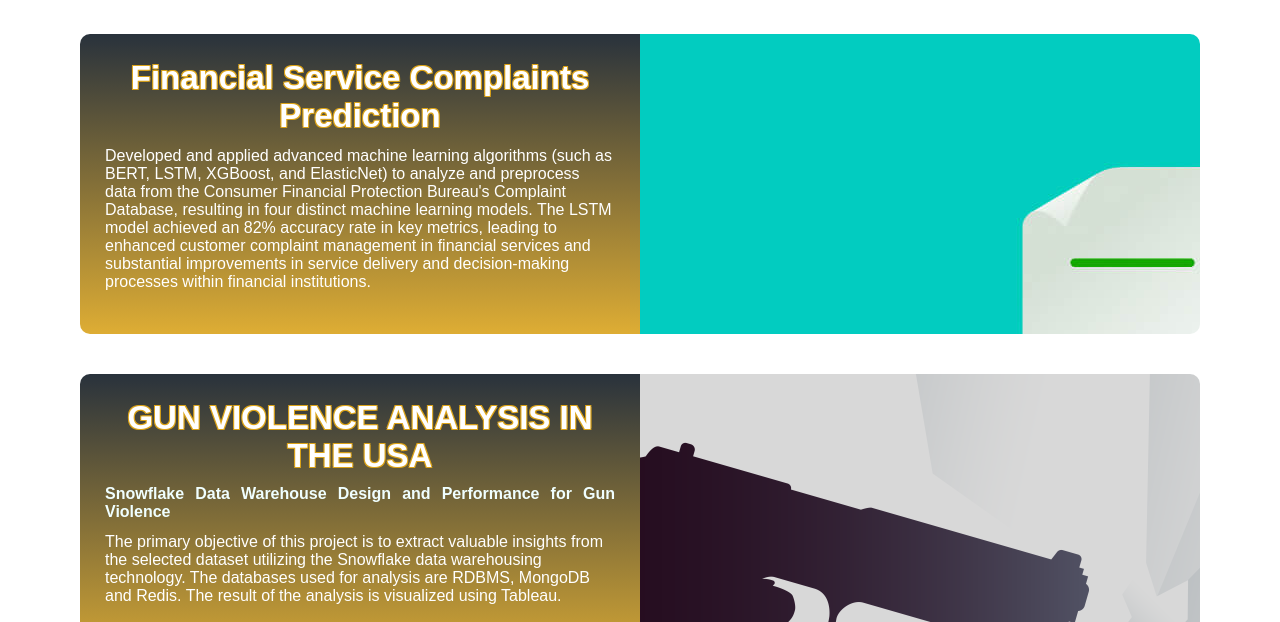
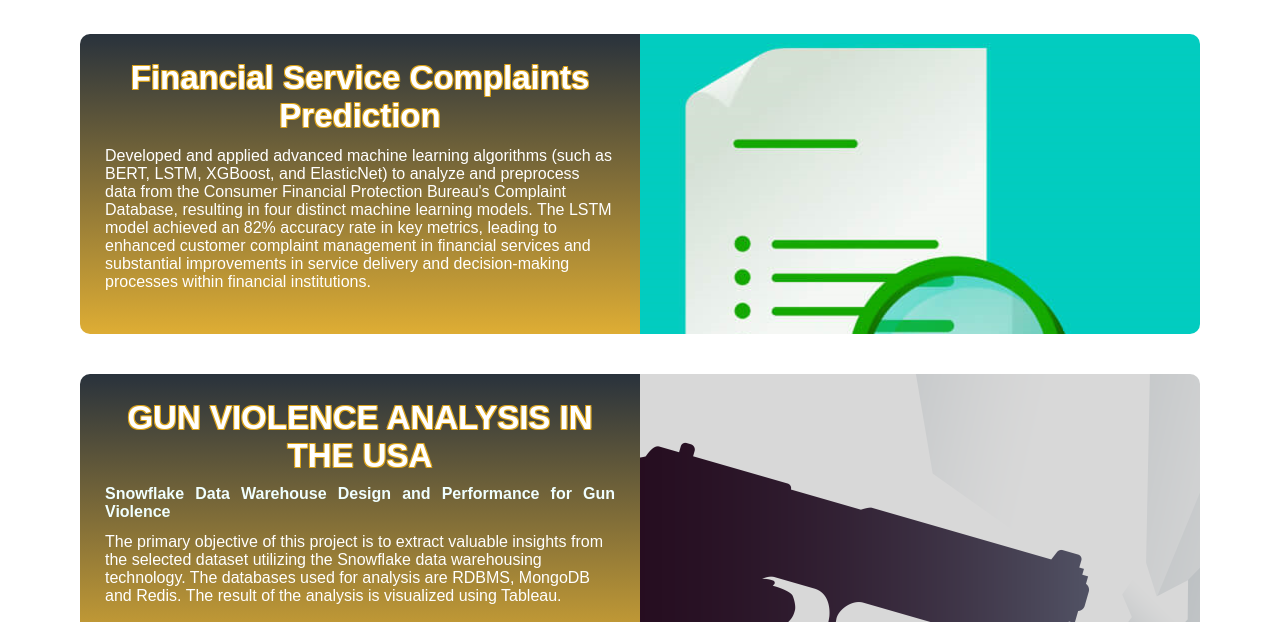
Before and after one commit to nehadabeeru/nehadabeeru.github.io, a plain HTML site: page index.html in a window 1280 px wide. Shown: the part 1893-2515 px from the top of the page. Drawn offline with nearby package versions, Linux system fonts and the light colour scheme.

Commit message:
Update index.html

```diff
--- a/index.html
+++ b/index.html
@@ -82,7 +82,7 @@
                             <p>Developed and applied advanced machine learning algorithms (such as BERT, LSTM, XGBoost, and ElasticNet) to analyze and preprocess data from the Consumer Financial Protection Bureau's Complaint Database, resulting in four distinct machine learning models. The LSTM model achieved an 82% accuracy rate in key metrics, leading to enhanced customer complaint management in financial services and substantial improvements in service delivery and decision-making processes within financial institutions.</p>
                         </div>
                         <div class="work-img">
-                        <img src="images/data_analysis.jpg" alt="">
+                        <img src="images/search.png" alt="">
                         </div>
                     </div>
 
```
